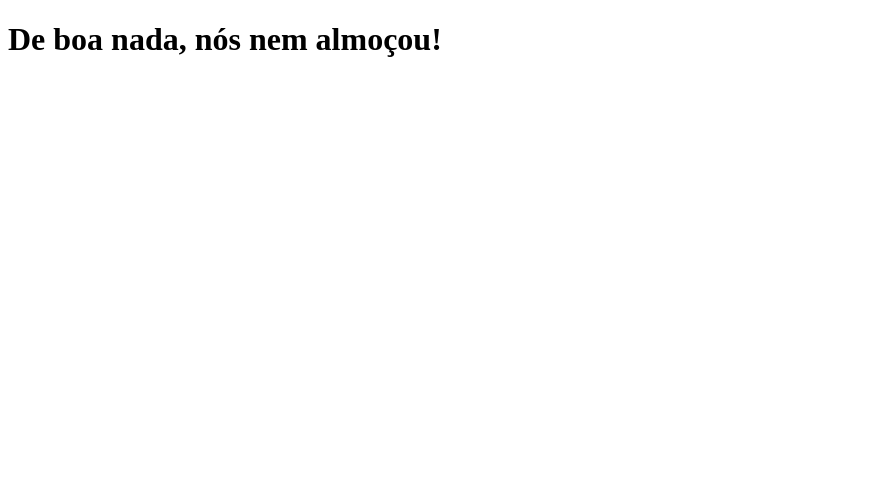
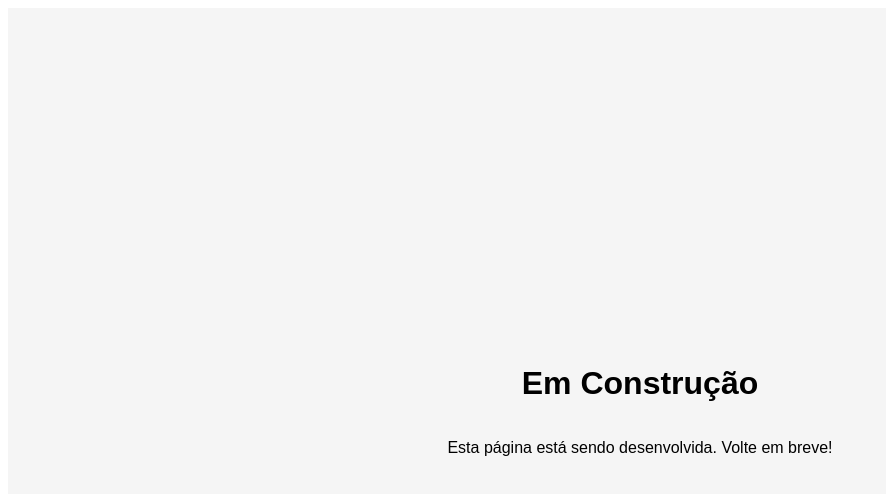
Before and after one commit to dougcarvalho92/clone-tabnews, a Next.js app: page / in a window 1280 px wide. Shown: the top 494 px of the page, without its empty margins (0-886 px from the left). Built offline with nearby package versions, Linux system fonts and the light colour scheme.

Commit message:
Atualiza componente Home para exibir mensagem de construção e adiciona estilos

```diff
--- a/pages/index.js
+++ b/pages/index.js
@@ -1,7 +1,20 @@
-function Home() {
-  return <h1>De boa nada, nós nem almoçou!</h1>;
+export default function Home() {
+  return (
+    <div style={styles.container}>
+      <h1>Em Construção</h1>
+      <p>Esta página está sendo desenvolvida. Volte em breve!</p>
+    </div>
+  );
 }
-function teste() {
-  return <h2>Teste</h2>;
-}
-export default Home;
+
+const styles = {
+  container: {
+    display: 'flex',
+    flexDirection: 'column',
+    alignItems: 'center',
+    justifyContent: 'center',
+    minHeight: '100vh',
+    backgroundColor: '#f5f5f5',
+    fontFamily: 'Arial, sans-serif',
+  },
+};
```
Also changed, not shown: 1 other file (tests, documents, lock files or other folders).
